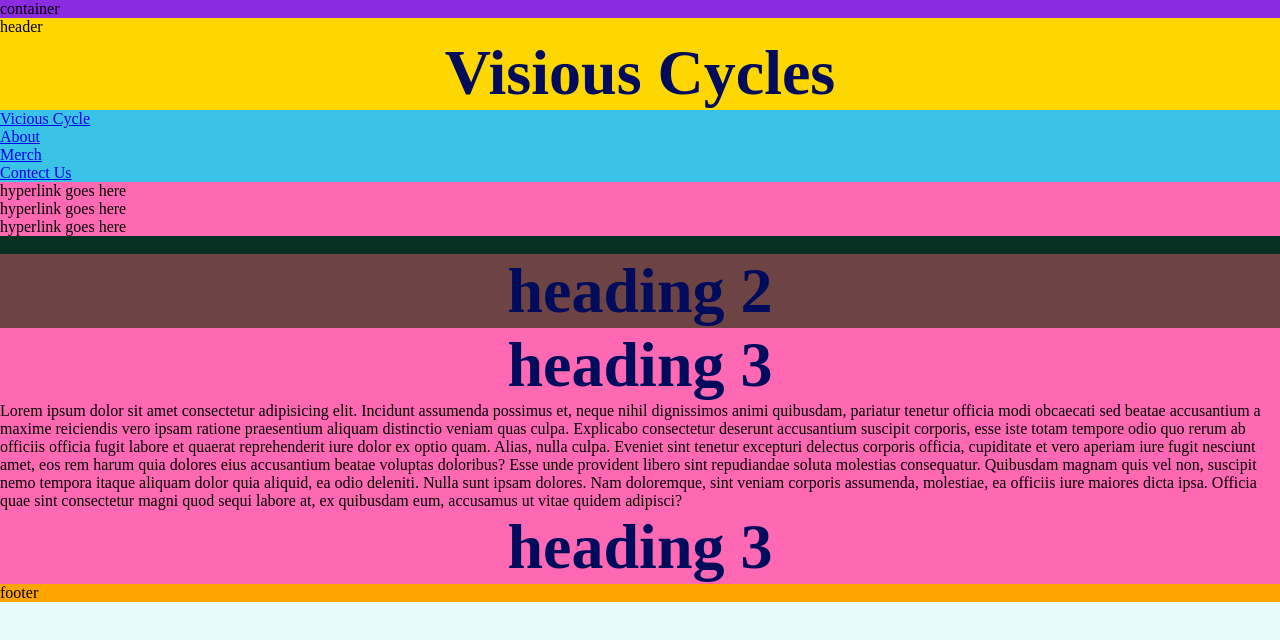
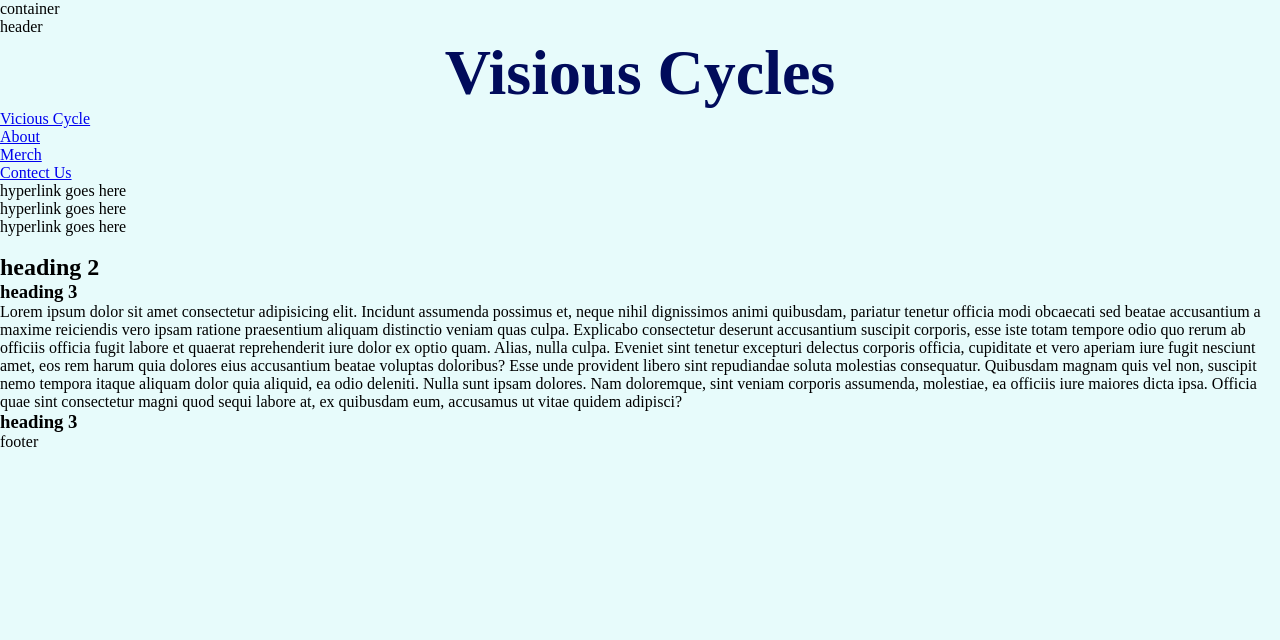
Before and after one commit to nsalimova1/ViciousCyclesProject, a plain HTML site: page index.html in a window 1280 px wide. Drawn offline with Linux system fonts and the light colour scheme; files that its build step writes are made by us from their sources; a web font is replaced by a local one.

Commit message:
Add files via upload

```diff
--- a/vicious.css
+++ b/vicious.css
@@ -4,7 +4,7 @@
 }
 
 
-body {
+/* body {
     background-color:#E7FBFB;
     font-family: 'ZCOOL XiaoWei', serif;
 }
@@ -34,9 +34,12 @@ section {
 }
 footer {
     background-color: orange;
-}
-h1, h2, h3 {
-    font-size: 4em;
-    text-align: center;
-    color: #010B5B;
-}
+}*/
+body {
+background-color: #E7FBFB;
+ }
+ h1 {
+ font-size: 4em;
+ text-align: center;
+ color: #010b5b;
+ }
```
